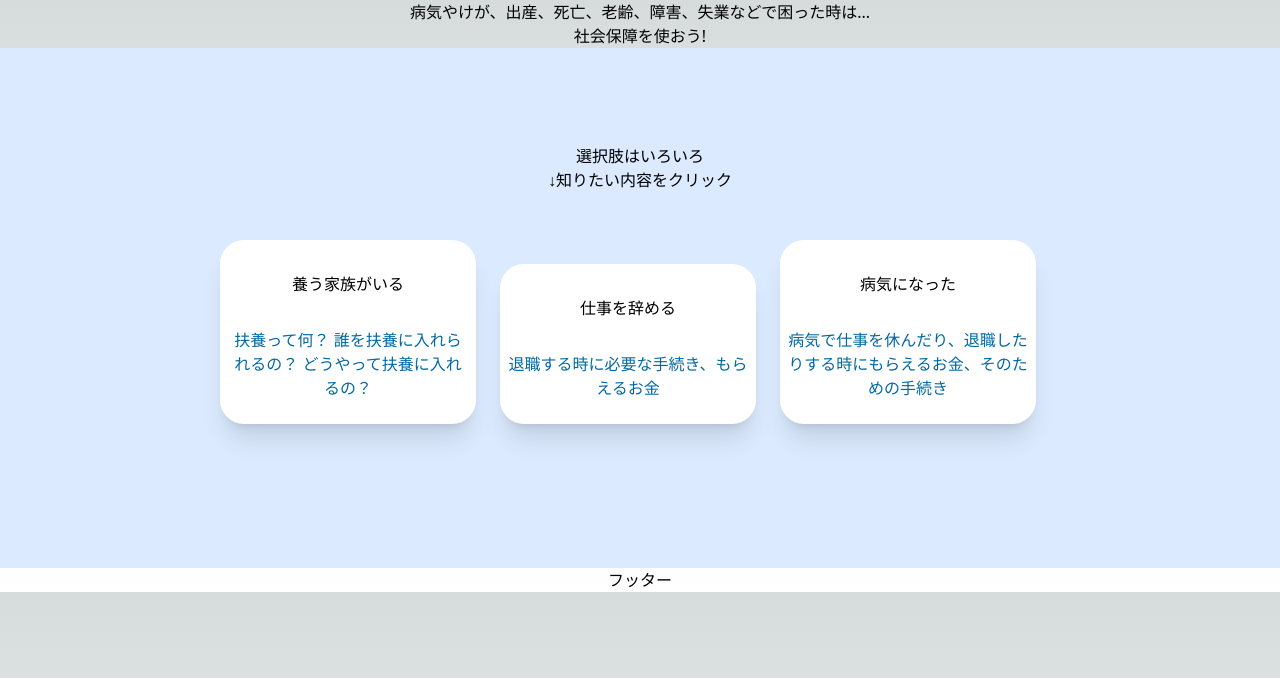
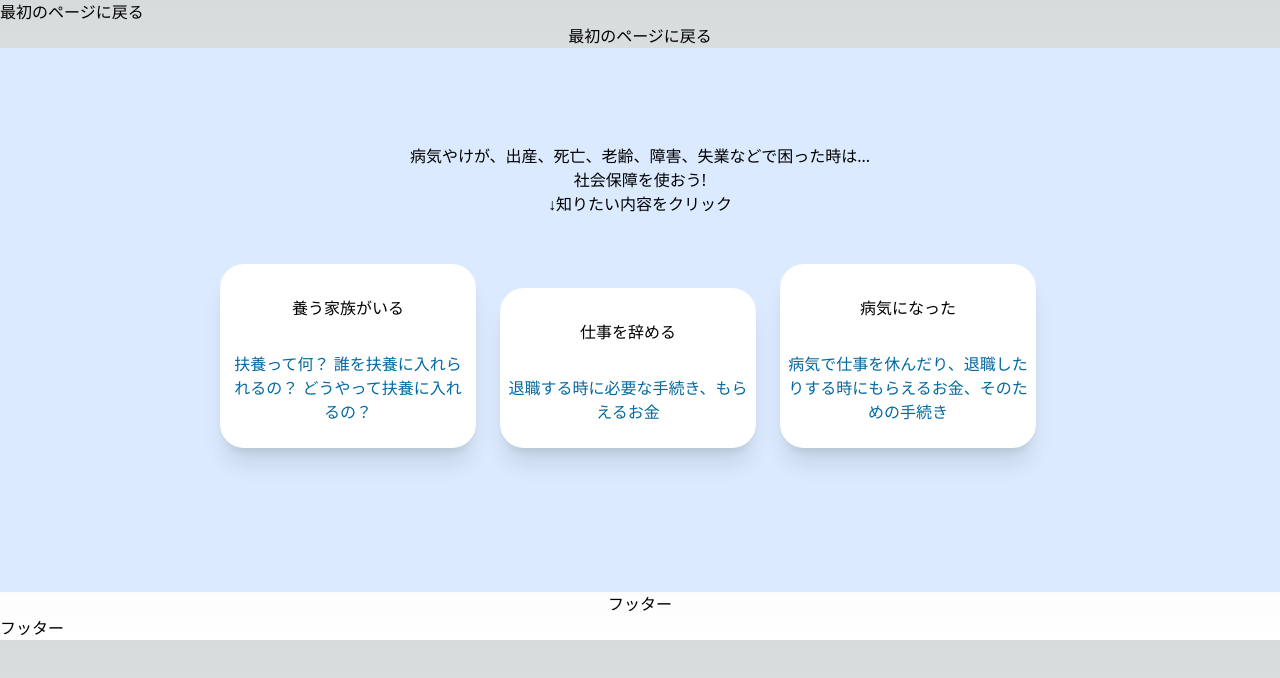
Before and after one commit to Miki-Sh/fukushi, a Next.js app: page / in a window 1280 px wide. Shown: the top 678 px of the page. Built offline with nearby package versions, Linux system fonts and the light colour scheme.

Commit message:
♻️ 共通のコードを_app.tsxにまとめた

```diff
--- a/src/components/Footer.jsx
+++ b/src/components/Footer.jsx
@@ -1,7 +1,7 @@
-const footer = () => {
+const Footer = () => {
     return(
         <p>フッター</p>
     );
 };
 
-export default footer;
+export default Footer;
--- a/src/components/Header.jsx
+++ b/src/components/Header.jsx
@@ -1,8 +1,11 @@
-const header = () => {
+import Link from "next/link";
+
+const Header = () => {
     return(
-        <p>病気やけが、出産、死亡、老齢、障害、失業などで困った時は...<br />
-        社会保障を使おう!</p>
+        <div>
+            <Link href="/"><p>最初のページに戻る</p></Link>
+        </div>
     );
 };
 
-export default header;
+export default Header;
--- a/src/components/Main.jsx
+++ b/src/components/Main.jsx
@@ -5,7 +5,8 @@ const Main = () => {
     <div className = "bg-blue-100">
       <div className = "max-w-screen-lg mx-auto py-24">
         <div className = "copy-container">
-          <h1>選択肢はいろいろ</h1>
+          <h1>病気やけが、出産、死亡、老齢、障害、失業などで困った時は...<br />
+          社会保障を使おう!</h1>
           <h2>↓知りたい内容をクリック</h2>
         </div>
         <MainChoice />
--- a/src/pages/_app.tsx
+++ b/src/pages/_app.tsx
@@ -1,6 +1,22 @@
 import 'src/styles/globals.css'
 import type { AppProps } from 'next/app'
+import Head from 'next/head';
+import Header from 'src//components/Header';
+import Footer from 'src/components/Footer';
 
-export default function App({ Component, pageProps }: AppProps) {
-  return <Component {...pageProps} />
-}
+const App = ({ Component, pageProps }: AppProps) => {
+  return (
+    <><Head>
+      <meta charSet="utf-8" />
+      <meta name="viewport" content="width=device-width, initial-scale=1" />
+      <meta name="theme-color" content="#000000" />
+      <link rel="icon" href="%PUBLIC_URL%/favicon.ico" />
+      <title>Fuku</title>
+    </Head>
+    <Header />
+    <Component {...pageProps} />
+    <Footer /></>
+  );
+};
+
+export default App;
--- a/src/pages/index.jsx
+++ b/src/pages/index.jsx
@@ -1,22 +1,14 @@
-import Head from 'next/head';
 import Header from 'src//components/Header';
 import Main from 'src/components/Main';
 import Footer from 'src/components/Footer';
 
 const App = () => {
   return (
-    <><Head>
-      <meta charSet="utf-8" />
-      <meta name="viewport" content="width=device-width, initial-scale=1" />
-      <meta name="theme-color" content="#000000" />
-      <link rel="icon" href="%PUBLIC_URL%/favicon.ico" />
-      <title>Fuku</title>
-    </Head>
     <div className="text-center">
       <Header />
       <Main />
       <Footer />
-    </div></>
+    </div>
   );
 };
 
```
